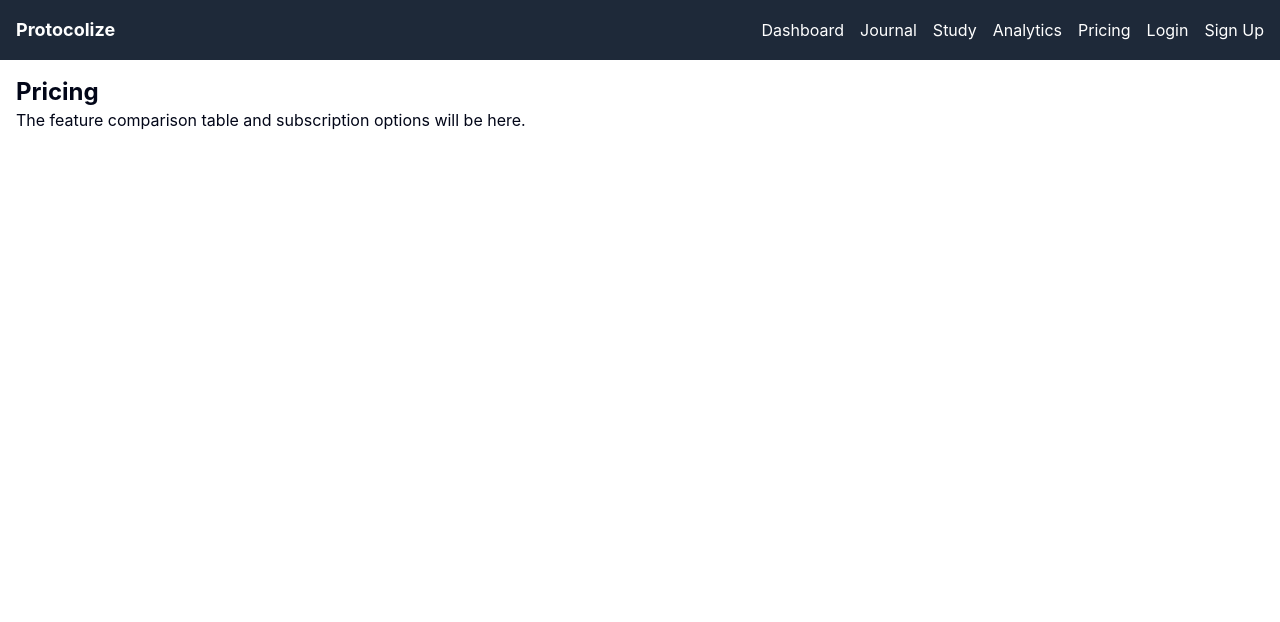
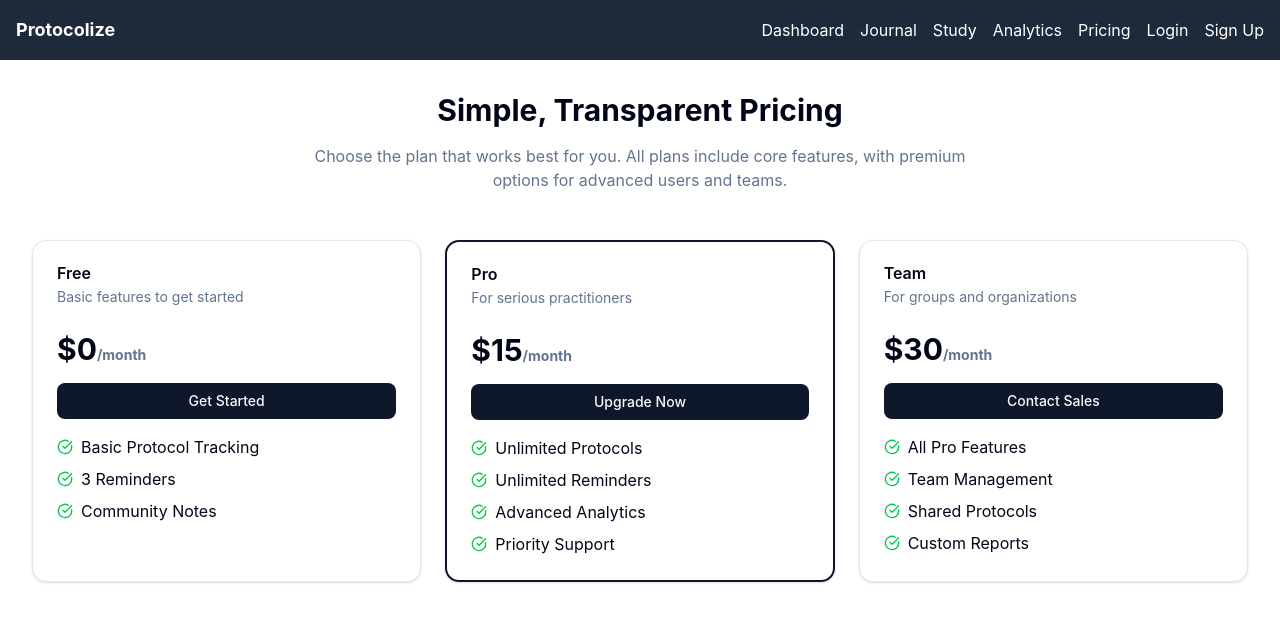
Before and after one commit to NikKowPHP/protocolize, a Next.js app: page /pricing in a window 1280 px wide. Shown: the top 622 px of the page. Built offline with nearby package versions, Linux system fonts and the light colour scheme; no server answers.

Commit message:
feat: Task 6.2: Integrate PricingTable into Pricing Page

```diff
--- a/src/app/pricing/page.tsx
+++ b/src/app/pricing/page.tsx
@@ -1,10 +1,17 @@
+import { PricingTable } from '@/components/pricing-table';
 import React from 'react';
 
 export default function PricingPage() {
   return (
-    <div className="container mx-auto p-4">
-      <h1 className="text-2xl font-bold">Pricing</h1>
-      <p>The feature comparison table and subscription options will be here.</p>
+    <div className="container mx-auto p-4 md:p-8">
+      <div className="text-center mb-12">
+        <h1 className="text-3xl font-bold mb-4">Simple, Transparent Pricing</h1>
+        <p className="text-muted-foreground max-w-2xl mx-auto">
+          Choose the plan that works best for you. All plans include core features,
+          with premium options for advanced users and teams.
+        </p>
+      </div>
+      <PricingTable />
     </div>
   );
 }
```
Also changed, not shown: 1 other file (tests, documents, lock files or other folders).
